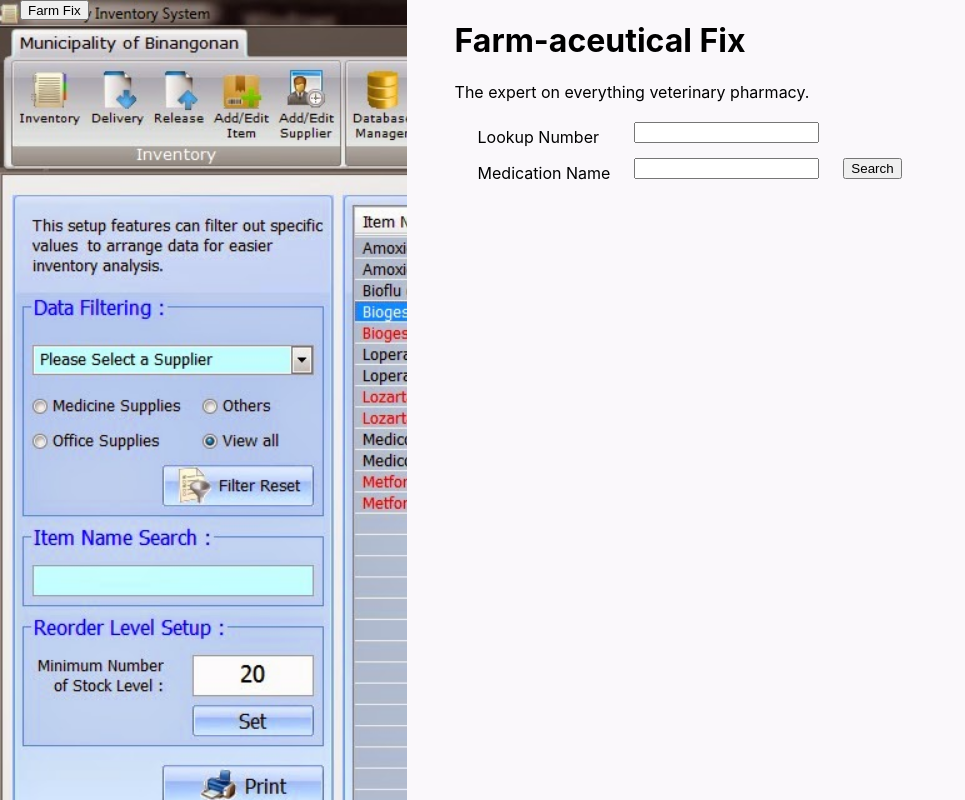
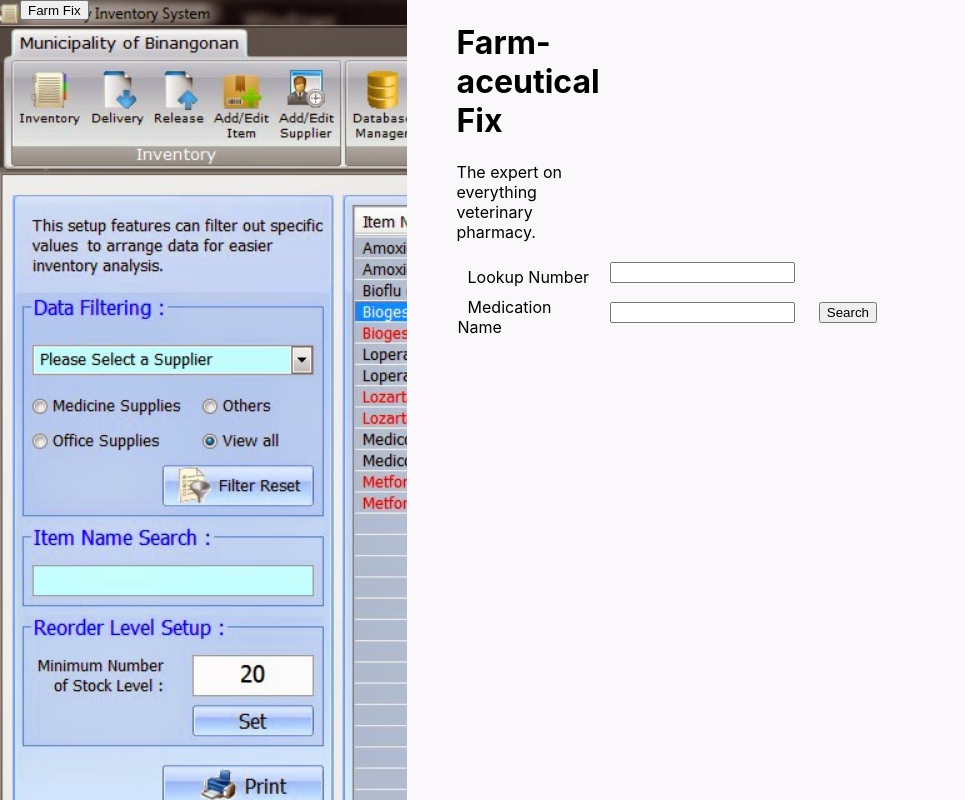
Before and after one commit to nwfrank/builddsm, a React (Create React App) app in the folder newfrontend/: page / in a window 1280 px wide. Both pictures are taken after a click on the button "Farm Fix". Shown: the whole page, without its empty margins (0-965 px from the left). Built offline with nearby package versions, Linux system fonts and the light colour scheme.

Commit message:
dataentry fixes

```diff
--- a/newfrontend/src/App.css
+++ b/newfrontend/src/App.css
@@ -12,7 +12,14 @@
   font-size: calc(10px + 2vmin);
   color: white;
 }
-
+.dataEntry {
+  position: fixed;
+  background-color: #FAF8FB;
+  padding-right: 50vh;
+}
+.ListContent {
+  padding-top: 30vh;
+}
 button {
   margin-left: 20px;
   margin-bottom: 10px;
@@ -23,5 +30,5 @@ input {
 }
 
 label {
-  margin: 20px;
+  margin: 10px;
 }
--- a/newfrontend/src/App.js
+++ b/newfrontend/src/App.js
@@ -47,9 +47,9 @@ function App() {
         <div  style={{display: rightScreen}} className="split-right">
           <div className="right-content">
             <div className='spilt'>
+              <table className="dataEntry">
                 <h1>Farm-aceutical Fix</h1>
                   <p>The expert on everything veterinary pharmacy.</p>
-        <table>
                   <tr>
                     <td>
                       <label htmlFor="search">Lookup Number </label>
@@ -58,7 +58,6 @@ function App() {
                       <input type="text" id="search" autoFocus name="search" onChange={event => setLookupNum(event.target.value)}/>
                     </td>
                   </tr>
-
                   <tr>
                     <td>
                       <label htmlFor="search">Medication Name </label>
@@ -71,7 +70,7 @@ function App() {
                     </td>
                   </tr>
               </table>
-
+              <div className='help'>
                 {list.map(item =>
                     <ListItem className='medication'
                       commonNames={item.proprietaryName}
@@ -89,6 +88,7 @@ function App() {
           </div>
         </div>
       </div>
+    </div>
   );
 }
 
```
Lines whose indentation alone changed are shown as unchanged.
